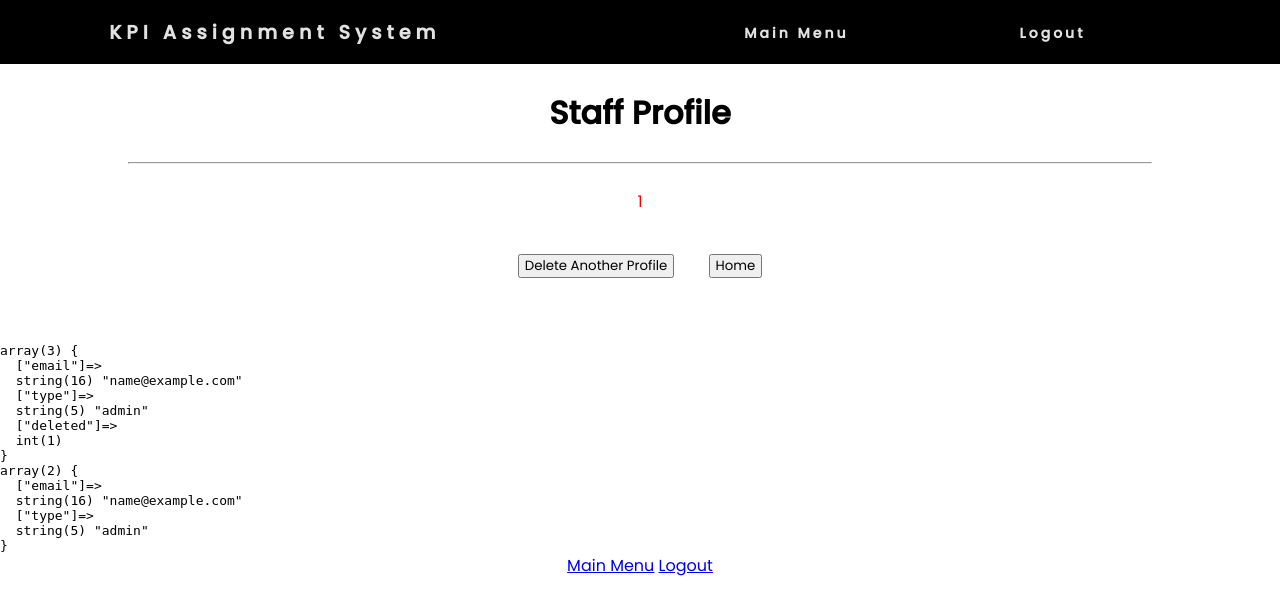
After one commit to nattch48/AWD-assign2, a PHP site: page /DeleteConfirm.php in a window 1280 px wide. The commit adds this page. Shown: the top 615 px of the page. Run offline with PHP 8.4, Linux system fonts and the light colour scheme; the visitor is signed in with stand-in values (Sample User, id 1); data that the repository does not hold is empty.

Commit message:
delete confim done

```diff
--- /dev/null
+++ b/Admin/DeleteConfirm.php
@@ -0,0 +1,83 @@
+
+<?php
+    $msg = '';
+    session_start();
+    include_once('../functions/check_user.php');
+    include_once('../functions/db_conn.php');
+
+    if (isset($_SESSION['deleted'])) {
+        $msg = $_SESSION['deleted'];
+    }else {
+        staff_delete_error('You have not selected a staff to delete.');
+
+    }
+
+    //if buttons are clicked
+    if(isset($_POST['deleteAnother'])) {
+        header("Location: SearchStaffForm.php");
+    }
+    if(isset($_POST['home'])) {
+        header("Location: MainMenu.php");
+    }
+    function staff_delete_error($msg) {
+        echo "<script type='text/javascript'>alert('$msg');
+        window.location.href='../Admin/SearchStaffForm.php';
+        </script>";
+    }
+?>
+<!DOCTYPE html>
+<html lang="en">
+
+    <head>
+        <meta charset="UTF-8" />
+        <meta name="description" content="COS30020 - Assignment 2" />
+        <meta name="keywords" content="HTML, CSS, PHP" />
+        <meta name="author" content="Natasia Ting" />
+        <meta name="viewport" content="width=device-width, initial-scale=1.0" />
+        <link rel="stylesheet" type="text/css"
+            href="https://cdnjs.cloudflare.com/ajax/libs/font-awesome/5.15.3/css/all.min.css" />
+        <link rel="stylesheet" type="text/css"
+            href="https://fonts.googleapis.com/css2?family=Poppins:wght@300;400;500&display=swap" />
+        <link href="https://fonts.googleapis.com/css2?family=Pacifico&family=Slabo+27px&display=swap" rel="stylesheet">
+        <link rel="stylesheet" type="text/css" href="../style.css" />
+        <title>KPI Assignment System</title>
+
+    </head>
+
+
+    <body>
+        <?php include_once '../functions/admin_header.php'; ?>
+        <br/>
+        <h1 class="title">Staff Profile</h1>
+        <br/>
+        <section class="container">
+            <hr/><br/>
+            <div class="center">
+                <p class="error"><?php echo $msg; ?></p>
+            </div>
+            <br/>
+            <form method="post">
+                <div class="buttonHolder">
+                    <input type="submit" name="deleteAnother"
+                            class="button" value="Delete Another Profile" />
+
+                    <input type="submit" name="home"
+                            class="button" value="Home" />
+                </div>
+            </form>
+        </section>
+        <br/><br/>
+        <?php
+        echo '<pre>';
+        var_dump($_SESSION);
+        echo '</pre>';
+        unset($_SESSION['deleted']);
+        echo '<pre>';
+        var_dump($_SESSION);
+        echo '</pre>';
+        ?>
+
+    </body>
+    <?php include_once "../functions/footer.php"?>
+
+</html>
--- a/Admin/MainMenu.php
+++ b/Admin/MainMenu.php
@@ -5,7 +5,6 @@
 
     include_once('../functions/check_user.php');
     include_once('../functions/admin_header.php');
-    echo $_SESSION['email'];
 ?>
 <!DOCTYPE html>
 <html lang="en">
--- a/Admin/SearchStaffForm.php
+++ b/Admin/SearchStaffForm.php
@@ -5,7 +5,6 @@
 - links working -->
 <?php
     session_start();
-    echo $_SESSION['email'];
     include_once('../functions/check_user.php');
     include_once '../functions/db_conn.php';
 ?>
--- a/Admin/SearchStaffProcess.php
+++ b/Admin/SearchStaffProcess.php
@@ -62,7 +62,7 @@
                     <?php
                         while ($row = mysqli_fetch_assoc($result)) {
 
-                            echo '<li class="nested"><a href="displayEmployeeInfo.php?staff_id='.$row['staff_id'].'">'.$row['name'].'</a></li>';
+                            echo '<li class="nested"><a href="displayStaffInfo.php?staff_id='.$row['staff_id'].'">'.$row['name'].'</a></li>';
 
                         }
 
--- a/Admin/UpdateEmployee.php
+++ b/Admin/UpdateEmployee.php
@@ -3,3 +3,5 @@
 - information entered is validated
 - tables successfully updated
 - links working -->
+
+<!-- $_SESSION['update_staff'] = $row['staff_id']; -->
--- a/style.css
+++ b/style.css
@@ -25,13 +25,13 @@
 .error {
     color: #FF0000;
 }
-.title, .footer {
+.center,.title, .footer {
     text-align: center;
 }
 
 .container{
     margin: auto;
-	width: min(95%, 80.5rem);
+	width: min(80%, 80.5rem);
 }
 
 .split{
@@ -43,6 +43,24 @@
     width: 40%;
     margin: auto;
     display: block;
+}
+
+.buttonHolder {
+	text-align: center;
+}
+.buttonHolder input {
+	margin: 15px;
+	padding: 0 5px;
+}
+.avatar img{
+	border-radius: 50%;
+}
+.avatar {
+	height: 300px;
+	display: flex;
+	align-items: center;
+	justify-content: center;
+	box-shadow: 0px 5px 10px 0px rgba(0, 0, 0, 0.5);
 }
 
 body, input[type=submit]{
```
Also changed, not shown: Admin/DisplayStaffInfo.php (+131 -0 lines).
